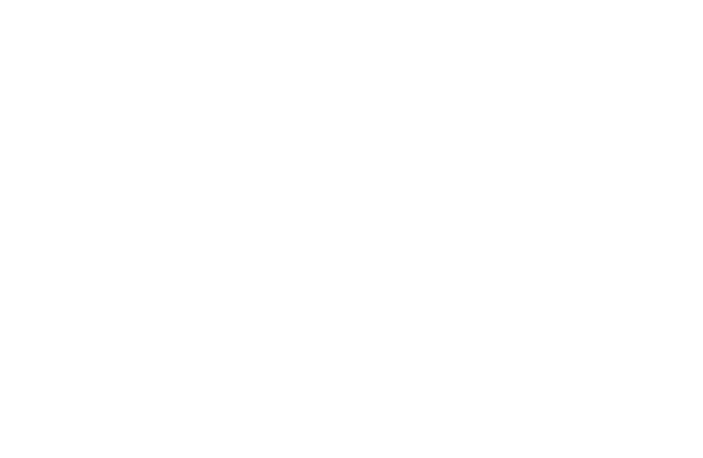
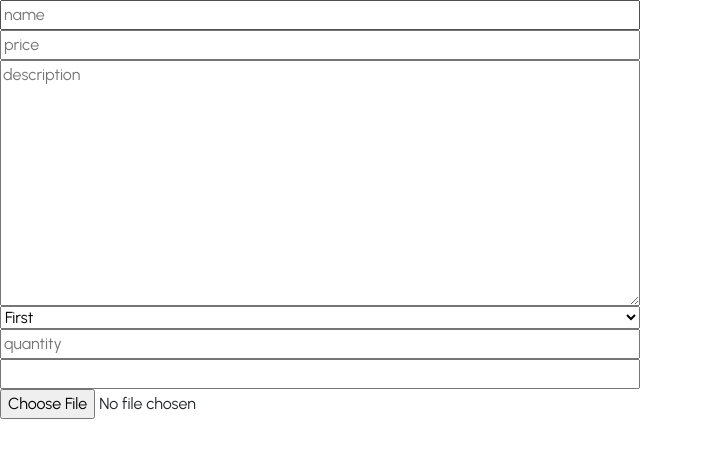
Before and after one commit to vedXpatel/grocery-gamux, a React (Create React App) app: page /addProduct in a window 1280 px wide. Before the commit this address had no page. Shown: the top 458 px of the page, without its empty margins (0-703 px from the left). Built offline with nearby package versions, Linux system fonts and the light colour scheme.

Commit message:
add product structure completed

```diff
--- a/src/App.jsx
+++ b/src/App.jsx
@@ -5,6 +5,7 @@
 import Login from "./pages/Login";
 import Cart from "./pages/Cart";
 import ForgotPassword from "./pages/ForgotPassword";
+import AddProduct from "./pages/AddProduct";
 import {BrowserRouter as Router,Routes,Route} from "react-router-dom"
 
 const App = () => {
@@ -18,6 +19,7 @@
         <Route path="/productList" element={<ProductList/>}/>
         <Route path="/product" element={<Product/>}/>
         <Route path="/forgotPassword" element={<ForgotPassword/>}/>
+        <Route path="/addProduct" element={<AddProduct/>}/>
       </Routes>
     </Router>
   );
--- a/src/pages/AddProduct.jsx
+++ b/src/pages/AddProduct.jsx
@@ -1,14 +1,39 @@
-import React from 'react'
+import React, { useState } from 'react'
 
 function AddProduct() {
 
+    const [data, setData] = useState({
+        "name": "",
+        "price": null,
+        "description": "",
+        "category": "",
+        "quantity": null,
+        "createdBy": ""
+    })
+
+    const handleChange = (e) => {
+        setData({
+            ...data,
+            [e.target.name]: e.target.value
+        })
+    }
 
 
-  return (
-    <>
-
-    </>
-  )
+    return (
+        <>
+            <form action="" style={{display:"flex",flex:1,justifyContent:"center",flexDirection:"column",alignSelf:"center",width:"50vw"}}>
+                <input type="text" placeholder="name" onChange={handleChange} />
+                <input type="numeric" placeholder="price" onChange={handleChange} />
+                <textarea name="description" id="" cols="30" rows="10" placeholder="description" onChange={handleChange}></textarea>
+                <select name="category" id="" onChange={handleChange}>
+                    <option value="">First</option>
+                </select>
+                <input type="number" name="quantity" id="" placeholder='quantity' onChange={handleChange} />
+                <input type="text" name="createdBy" onChange={handleChange} />
+                <input type="file" src="" alt="" placeholder="Add Product Image"/>
+            </form>
+        </>
+    )
 }
 
 export default AddProduct
```
